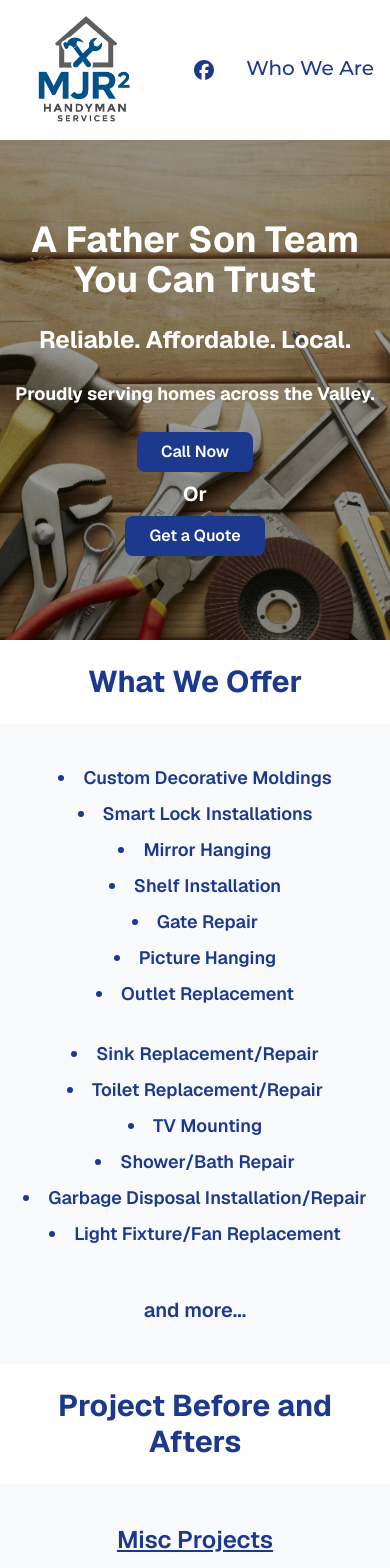
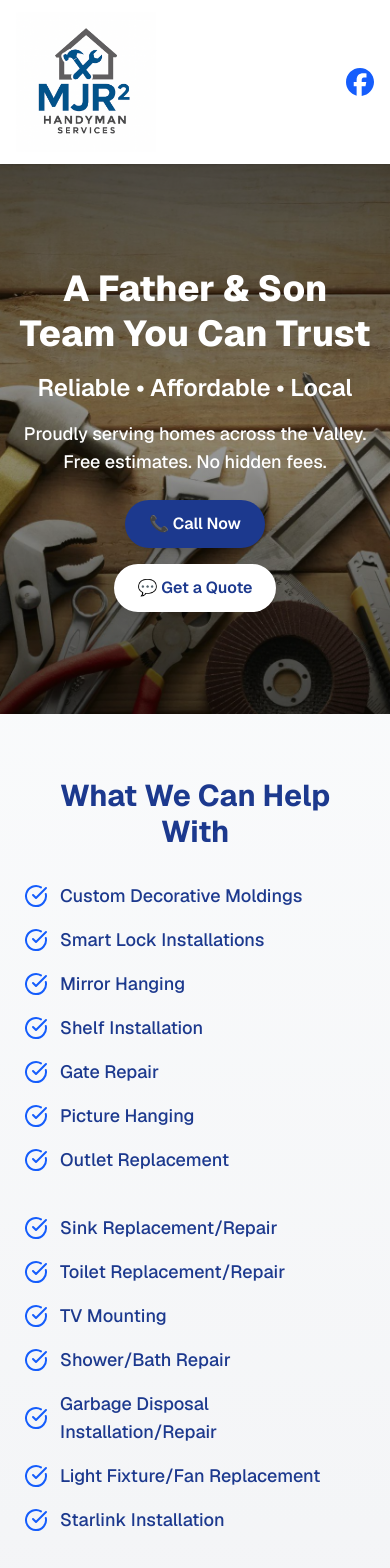
Before and after one commit to Michael-Riordan/mjr-handyman, a Next.js app: page / in a window 390 px wide. Shown: the top 1568 px of the page. Built offline with nearby package versions, Linux system fonts and the light colour scheme.

Commit message:
change how sections look and behave, gpt rewrote for animations and better marketing teqniques

```diff
--- a/src/app/components/Hero.tsx
+++ b/src/app/components/Hero.tsx
@@ -1,48 +1,82 @@
 
 import Image from "next/image";
 import Link from "next/link";
+import { motion } from "framer-motion";
 
 export default function Hero() {
   return (
-        <div className="relative w-full h-[500px] sm:h-[400px] md:h-[500px] text-center">
+    <section className="relative w-full h-[550px] md:h-[600px] text-center overflow-hidden">
+      {/* Background Image */}
       <Image
-            src={"/tools-wallpaper.jpg"}
+        src="/tools-wallpaper.jpg"
         alt="Tools Spread Across Table"
         className="object-cover"
         fill
         priority
       />
 
-            <div className="absolute inset-0 flex flex-col items-center text-white bg-black/40">
-                <h1 className="text-4xl md:text-5xl font-bold pt-20 pb-6">
-                    A Father Son Team You Can Trust
-                </h1>
-                <h2 className= "text-2xl md:text-3xl font-bold pb-6">
-                    Reliable. Affordable. Local.
-                </h2>
-                <h3 className="text-center text-lg text-white font-bold pb-2 px-2 md:pb-6 md:text-2xl">
-                    Proudly serving homes across the Valley.
-                </h3>
-                <a
-                    href="tel:+16316171415"
-                    className="md:hidden"
+      {/* Overlay */}
+      <div className="absolute inset-0 bg-gradient-to-b from-black/70 via-black/40 to-black/70 flex flex-col items-center justify-center text-white px-4">
+
+        {/* Headline */}
+        <motion.h1
+          className="text-4xl md:text-6xl font-extrabold mb-4 leading-tight"
+          initial={{ opacity: 0, y: -40 }}
+          animate={{ opacity: 1, y: 0 }}
+          transition={{ duration: 0.8 }}
         >
-                    <button className="px-6 py-2 bg-blue-900 text-white font-semibold rounded-lg hover:bg-blue-950 hover:cursor-pointer transition mt-4">
-                    Call Now
-                    </button>
+          A Father & Son Team You Can Trust
+        </motion.h1>
+
+        {/* Subheadline */}
+        <motion.h2
+          className="text-2xl md:text-3xl font-semibold mb-4"
+          initial={{ opacity: 0, y: 40 }}
+          animate={{ opacity: 1, y: 0 }}
+          transition={{ delay: 0.3, duration: 0.8 }}
+        >
+          Reliable • Affordable • Local
+        </motion.h2>
+
+        {/* Supporting Line */}
+        <motion.p
+          className="text-lg md:text-xl font-medium mb-6 max-w-2xl"
+          initial={{ opacity: 0 }}
+          animate={{ opacity: 1 }}
+          transition={{ delay: 0.6, duration: 0.8 }}
+        >
+          Proudly serving homes across the Valley. Free estimates. No hidden fees.
+        </motion.p>
+
+        {/* CTAs */}
+        <div className="flex flex-col md:flex-row items-center gap-4">
+          {/* Call Now button (mobile-first) */}
+          <a href="tel:+16316171415">
+            <motion.button
+              whileHover={{ scale: 1.05 }}
+              whileTap={{ scale: 0.95 }}
+              className="px-6 py-3 bg-blue-900 text-white font-semibold rounded-full shadow-lg hover:bg-blue-950 transition"
+            >
+              📞 Call Now
+            </motion.button>
           </a>
-                <span className="hidden md:inline text-white text-3xl font-semibold">
-                    Call or Text: (631) 617-1415
+
+          <span className="hidden md:inline font-semibold text-white">
+            Or text: <span className="underline">(631) 617-1415</span>
           </span>
-                <p className="text-xl font-bold m-2">Or</p>
-                <Link
-                    href="/quote"
+
+          {/* Get a Quote */}
+          <Link href="/quote">
+            <motion.button
+              whileHover={{ scale: 1.05 }}
+              whileTap={{ scale: 0.95 }}
+              className="px-6 py-3 bg-white text-blue-900 font-semibold rounded-full shadow-lg hover:bg-gray-100 transition"
             >
-                    <button className="px-6 py-2 bg-blue-900 text-white font-semibold rounded-lg hover:bg-blue-950 hover:cursor-pointer transition">
-                    Get a Quote
-                    </button>
+              💬 Get a Quote
+            </motion.button>
           </Link>
         </div>
       </div>
+    </section>
   );
 }
--- a/src/app/components/Nav.tsx
+++ b/src/app/components/Nav.tsx
@@ -1,13 +1,26 @@
 'use client';
 import Link from "next/link";
 import Image from "next/image";
-
+import { motion } from "framer-motion";
 
 export default function Nav() {
   return (
-        <header className="bg-white">
-            <nav className="max-w-7xl mx-auto px-4 flex items-center justify-between">
-                <Link href={"/"} className="text-xl font-bold">
+    <motion.header
+      className="bg-white sticky top-0 z-50 shadow-sm"
+      initial={{ y: -50, opacity: 0 }}
+      animate={{ y: 0, opacity: 1 }}
+      transition={{ type: "spring", stiffness: 120, damping: 20 }}
+    >
+      <nav className="max-w-7xl mx-auto px-4 py-3 flex items-center justify-between">
+
+        {/* Logo */}
+        <motion.div
+          className="flex items-center"
+          initial={{ scale: 0.9, opacity: 0 }}
+          animate={{ scale: 1, opacity: 1 }}
+          transition={{ duration: 0.5 }}
+        >
+          <Link href="/">
             <Image
               src="/logo.png"
               alt="MJR Squared Logo"
@@ -16,23 +29,54 @@ export default function Nav() {
               priority
             />
           </Link>
-                <div className="flex flex-row gap-8">
-                    <p className="flex flex-col justify-center items-center gap-2 text-blue-900 text-lg font-bold">
+        </motion.div>
+
+        {/* Navigation Links */}
+        <motion.div
+          className="flex items-center gap-8"
+          initial={{ opacity: 0 }}
+          animate={{ opacity: 1 }}
+          transition={{ delay: 0.3, duration: 0.6 }}
+        >
+          {/* Facebook Icon */}
           <a
             href="https://www.facebook.com/mjrsquaredllc"
             target="_blank"
             rel="noopener noreferrer"
-                            className="text-blue-600 hover:text-blue-900 w-5 h-8 flex items-center"
+            aria-label="Visit us on Facebook"
+            className="hover:scale-110 transition-transform"
           >
-                            <svg role="img" viewBox="0 0 24 24" className="fill-blue-900" xmlns="http://www.w3.org/2000/svg"><title>Facebook</title><path d="M9.101 23.691v-7.98H6.627v-3.667h2.474v-1.58c0-4.085 1.848-5.978 5.858-5.978.401 0 .955.042 1.468.103a8.68 8.68 0 0 1 1.141.195v3.325a8.623 8.623 0 0 0-.653-.036 26.805 26.805 0 0 0-.733-.009c-.707 0-1.259.096-1.675.309a1.686 1.686 0 0 0-.679.622c-.258.42-.374.995-.374 1.752v1.297h3.919l-.386 2.103-.287 1.564h-3.246v8.245C19.396 23.238 24 18.179 24 12.044c0-6.627-5.373-12-12-12s-12 5.373-12 12c0 5.628 3.874 10.35 9.101 11.647Z"/>
+            <svg
+              role="img"
+              viewBox="0 0 24 24"
+              className="w-7 h-7 fill-blue-600 hover:fill-blue-900"
+              xmlns="http://www.w3.org/2000/svg"
+            >
+              <title>Facebook</title>
+              <path d="M9.101 23.691v-7.98H6.627v-3.667h2.474v-1.58c0-4.085 1.848-5.978 5.858-5.978.401 0 .955.042 1.468.103a8.68 8.68 0 0 1 1.141.195v3.325a8.623 8.623 0 0 0-.653-.036 26.805 26.805 0 0 0-.733-.009c-.707 0-1.259.096-1.675.309a1.686 1.686 0 0 0-.679.622c-.258.42-.374.995-.374 1.752v1.297h3.919l-.386 2.103-.287 1.564h-3.246v8.245C19.396 23.238 24 18.179 24 12.044c0-6.627-5.373-12-12-12s-12 5.373-12 12c0 5.628 3.874 10.35 9.101 11.647Z"/>
             </svg>
           </a>
-                    </p>
-                    <ul className="flex space-x-6">
-                        <li><Link href={"/who-we-are"} className=" text-xl text-blue-900 hover:underline">Who We Are</Link></li>
+
+          {/* Menu Links */}
+          <ul className="hidden md:flex space-x-6">
+            <li>
+              <Link
+                href="/who-we-are"
+                className="text-lg font-semibold text-blue-800 hover:text-blue-900 hover:underline transition"
+              >
+                Who We Are
+              </Link>
+            </li>
           </ul>
-                </div>
+
+          {/* CTA Button */}
+          <Link href="/quote" className="hidden sm:block">
+            <button className="px-4 py-2 bg-blue-900 text-white font-bold rounded-full shadow hover:bg-blue-950 transition">
+              Get a Quote
+            </button>
+          </Link>
+        </motion.div>
       </nav>
-        </header>
+    </motion.header>
   );
 }
--- a/src/app/components/ProjectSection.tsx
+++ b/src/app/components/ProjectSection.tsx
@@ -2,125 +2,140 @@ import ProjectCard from "./ProjectCard";
 
 export default function ProjectsSection() {
   return (
-        <section className="bg-gray-50 py-10 px-4 space-y-12">
-            {/* Misc Projects Section */}
+    <section className="bg-gradient-to-b from-gray-50 to-gray-100 py-16 px-6 space-y-16">
+      <div className="max-w-6xl mx-auto">
+                {/* Decorative Moldings */}
                 <div>
-                <h2 className="text-2xl font-semibold mb-6 px-2 text-blue-900 underline text-center">Misc Projects</h2>
-                <div className="flex gap-6 overflow-x-auto px-2 scroll-smooth snap-x snap-mandatory">
-                    <div className="snap-center shrink-0 w-[90vw] max-w-xs px-2">
-                        <ProjectCard
-                            title="LED Mirror Installation"
-                            images={[
-                                "/ProjectCardImages/before-mirror.jpg",
-                                "/ProjectCardImages/after-mirror.jpg"
-                            ]}
-                            description={`Installation of two LED mirrors with clean wiring for modern bathroom lighting.`}
-                        />
-                    </div>
-
-
-                    <div className="snap-center shrink-0 w-[90vw] max-w-xs px-2">
-                        <ProjectCard
-                            title="Ceiling Fan Replacement"
-                            images={[
-                                "/ProjectCardImages/living-room-before.jpg",
-                                "/ProjectCardImages/ceiling-fan.jpeg"
-                            ]}
-                            description={`Replacement of remote controlled ceiling fan on 10 foot ceiling.`}
-                        />
-                    </div>
-
-                    <div className="snap-center shrink-0 w-[90vw] max-w-xs px-2">
-                        <ProjectCard
-                            title="Gate Repair"
-                            images={[
-                                "/ProjectCardImages/before-fence.jpeg",
-                                "/ProjectCardImages/after-fence.jpg"
-                            ]}
-                            description={`Replaced rotted slats with treated wood to restore strength and appearance.`}
-                        />
-                    </div>
-
-                    <div className="snap-center shrink-0 w-[90vw] max-w-xs px-2">
-                        <ProjectCard
-                            title="Custom Furniture Refurbishing"
-                            images={[
-                                "/ProjectCardImages/dresser-before.jpeg",
-                                "/ProjectCardImages/better-dresser-after.jpeg"
-                            ]}
-                            description={`Sanding and painting of both front and sides, with a stain and poly finish on top. All done with customer's design in mind.`}
-                        />
-                    </div>
-                </div>
-
-            {/* Decorative Moldings Section */}
-            <div>
-                <h2 className="text-2xl font-semibold mb-4 px-2 text-blue-900 underline">Decorative Moldings</h2>
-                <div className="flex gap-6 overflow-x-auto px-2 scroll-smooth snap-x snap-mandatory">
-                    <div className="snap-center shrink-0 w-[90vw] max-w-xs px-2">
-                        <ProjectCard
-                            images={[
+                  <h2 className="text-3xl font-bold text-center text-blue-900 mb-8 tracking-tight">
+                    Decorative Moldings
+                  </h2>
+                  <div className="flex gap-6 overflow-x-auto px-2 scroll-smooth snap-x snap-mandatory hide-scrollbar">
+                    {[
+                      {
+                        images: [
                           "/ProjectCardImages/living-room-before.jpg",
                           "/ProjectCardImages/living-room-in-prog.jpg",
                           "/ProjectCardImages/living-room-entire.jpeg",
-                                "/ProjectCardImages/living-room-moldings.jpeg"
-
-                            ]}
-                            description={`Addition of decorative moldings on living room walls, giving the room a more spacious and elegant feel.`}
-                        />
+                          "/ProjectCardImages/living-room-moldings.jpeg",
+                        ],
+                        description:
+                          "Elegant moldings added to living room walls, giving the space a spacious and upscale feel.",
+                      },
+                      {
+                        images: [
+                          "/ProjectCardImages/upstairs-before-moldings.jpg",
+                          "/ProjectCardImages/upstairs-after-moldings.jpg",
+                        ],
+                        description:
+                          "Bedroom moldings installed to create depth and a refined aesthetic.",
+                      },
+                    ].map((project, idx) => (
+                      <div
+                        key={idx}
+                        className="snap-center shrink-0 w-[90vw] max-w-xs px-2"
+                      >
+                        <ProjectCard {...project} />
                       </div>
-
-                    <div className="snap-center shrink-0 w-[90vw] max-w-xs px-2">
-                        <ProjectCard
-                            images={[
-                                "/ProjectCardImages/upstairs-before-moldings.jpg",
-                                "/ProjectCardImages/upstairs-after-moldings.jpg"
-                            ]}
-                            description={`Addition of decorative moldings on bedroom walls, giving the room a more spacious and elegant feel.`}
-                        />
+                    ))}
                   </div>
                 </div>
+            {/* Shelf Installation */}
+            <div>
+              <h2 className="text-3xl font-bold text-center text-blue-900 mb-8 tracking-tight">
+                Shelf Installations
+              </h2>
+              <div className="flex gap-6 overflow-x-auto px-2 scroll-smooth snap-x snap-mandatory hide-scrollbar">
+                {[
+                  {
+                    images: [
+                      "/ProjectCardImages/bathroom-shelf-before.jpg",
+                      "/ProjectCardImages/bathroom-shelf-after.jpg",
+                    ],
+                    description:
+                      "Elegant corner shelf added for clean, space-saving storage.",
+                  },
+                  {
+                    images: [
+                      "/ProjectCardImages/room-1-before.jpg",
+                      "/ProjectCardImages/room-2-after.jpg",
+                    ],
+                    description:
+                      "Mounted a playful, kid-friendly shelf for books and toys.",
+                  },
+                  {
+                    images: [
+                      "/ProjectCardImages/shelf-room2-before.JPG",
+                      "/ProjectCardImages/shelf-room2-after.JPG",
+                    ],
+                    description:
+                      "Custom shelving installed for practical and stylish storage.",
+                  },
+                ].map((project, idx) => (
+                  <div
+                    key={idx}
+                    className="snap-center shrink-0 w-[90vw] max-w-xs px-2"
+                  >
+                    <ProjectCard {...project} />
                   </div>
-
-            {/* Section 1 */}
+                ))}
+              </div>
+            </div>
+        {/* Misc Projects */}
         <div>
-                <h2 className="text-2xl font-semibold mb-4 px-2 text-blue-900 underline">Shelf Installation</h2>
-                <div className="flex gap-6 overflow-x-auto px-2 scroll-smooth snap-x snap-mandatory">
-                    <div className="snap-center shrink-0 w-[90vw] max-w-xs px-2">
-                        <ProjectCard
-                            images={[
-                                "/ProjectCardImages/bathroom-shelf-before.jpg",
-                                "/ProjectCardImages/bathroom-shelf-after.jpg"
-                            ]}
-                            description={`Elegant corner shelf added for clean, space-saving storage.`}
-                        />
+          <h2 className="text-3xl font-bold text-center text-blue-900 mb-8 tracking-tight">
+            Miscellaneous Projects
+          </h2>
+          <div className="flex gap-6 overflow-x-auto px-2 scroll-smooth snap-x snap-mandatory hide-scrollbar">
+            {[
+              {
+                title: "LED Mirror Installation",
+                images: [
+                  "/ProjectCardImages/before-mirror.jpg",
+                  "/ProjectCardImages/after-mirror.jpg",
+                ],
+                description:
+                  "Installation of two LED mirrors with clean wiring for modern bathroom lighting.",
+              },
+              {
+                title: "Ceiling Fan Replacement",
+                images: [
+                  "/ProjectCardImages/living-room-before.jpg",
+                  "/ProjectCardImages/ceiling-fan.jpeg",
+                ],
+                description:
+                  "Replacement of remote-controlled ceiling fan on 10-foot ceiling.",
+              },
+              {
+                title: "Gate Repair",
+                images: [
+                  "/ProjectCardImages/before-fence.jpeg",
+                  "/ProjectCardImages/after-fence.jpg",
+                ],
+                description:
+                  "Replaced rotted slats with treated wood to restore strength and appearance.",
+              },
+              {
+                title: "Custom Furniture Refurbishing",
+                images: [
+                  "/ProjectCardImages/dresser-before.jpeg",
+                  "/ProjectCardImages/better-dresser-after.jpeg",
+                ],
+                description:
+                  "Sanding and painting with a stained and poly-finished top, designed to customer’s taste.",
+              },
+            ].map((project, idx, title) => (
+              <div
+                key={idx}
+                className="snap-center shrink-0 w-[90vw] max-w-xs px-2"
+              >
+                <ProjectCard {...project} />
               </div>
-
-                    <div className="snap-center shrink-0 w-[90vw] max-w-xs px-2">
-                        <ProjectCard
-                            images={[
-                                "/ProjectCardImages/room-1-before.jpg",
-                                "/ProjectCardImages/room-2-after.jpg"
-                            ]}
-                            description={`Mounted a fun, kid-friendly shelf for books and toys.`}
-                        />
-                    </div>
-
-                    <div className="snap-center shrink-0 w-[90vw] max-w-xs px-2">
-                        <ProjectCard
-                            images={[
-                                "/ProjectCardImages/shelf-room2-before.JPG",
-                                "/ProjectCardImages/shelf-room2-after.JPG"
-                            ]}
-                            description={`Mounted a fun, kid-friendly shelf for books and toys.`}
-                        />
+            ))}
           </div>
         </div>
 
 
       </div>
-
-            </div>
     </section>
-    )
+  );
 }
--- a/src/app/components/ServicesSection.tsx
+++ b/src/app/components/ServicesSection.tsx
@@ -1,26 +1,92 @@
+'use client';
+import { CheckCircle } from "lucide-react";
+import { motion } from "framer-motion";
+
 export default function ProjectSection() {
+  const servicesLeft = [
+    "Custom Decorative Moldings",
+    "Smart Lock Installations",
+    "Mirror Hanging",
+    "Shelf Installation",
+    "Gate Repair",
+    "Picture Hanging",
+    "Outlet Replacement",
+  ];
+
+  const servicesRight = [
+    "Sink Replacement/Repair",
+    "Toilet Replacement/Repair",
+    "TV Mounting",
+    "Shower/Bath Repair",
+    "Garbage Disposal Installation/Repair",
+    "Light Fixture/Fan Replacement",
+    "Starlink Installation"
+  ];
+
+  // Animation variant for each service
+  const serviceVariants: any = {
+    hidden: { opacity: 0, scale: 0.95 },
+    visible: {
+      opacity: 1,
+      scale: [1, 1.05, 1], // subtle grow/shrink
+      transition: {
+        duration: 1.2,
+        repeat: Infinity,
+        repeatDelay: 2,
+        ease: "easeInOut",
+      }
+    }
+  };
+
   return (
-        <section className="bg-gray-50 py-10 px-4 space-y-12">
-            <div className="max-w-3xl mx-auto grid grid-cols-1 sm:grid-cols-2 gap-8 text-center text-blue-900 text-lg font-semibold">
-                <ol className="list-disc list-inside space-y-2">
-                    <li>Custom Decorative Moldings</li>
-                    <li>Smart Lock Installations</li>
-                    <li>Mirror Hanging</li>
-                    <li>Shelf Installation</li>
-                    <li>Gate Repair</li>
-                    <li>Picture Hanging</li>
-                    <li>Outlet Replacement</li>
-                </ol>
-                <ol className="list-disc list-inside space-y-2">
-                    <li>Sink Replacement/Repair</li>
-                    <li>Toilet Replacement/Repair</li>
-                    <li>TV Mounting</li>
-                    <li>Shower/Bath Repair</li>
-                    <li>Garbage Disposal Installation/Repair</li>
-                    <li>Light Fixture/Fan Replacement</li>
-                </ol>
+    <section className="bg-gradient-to-b from-gray-50 to-gray-100 py-16 px-6">
+      <div className="max-w-5xl mx-auto text-center">
+        <h2 className="text-3xl md:text-4xl font-bold text-blue-900 mb-8">
+          What We Can Help With
+        </h2>
+
+        <div className="grid grid-cols-1 sm:grid-cols-2 gap-10 text-left">
+          {/* Left column */}
+          <ul className="space-y-4">
+            {servicesLeft.map((service, idx) => (
+              <motion.li
+                key={idx}
+                className="flex items-center gap-3 text-lg font-medium text-blue-900 hover:text-blue-700 transition-colors"
+                variants={serviceVariants}
+                initial="hidden"
+                whileInView="visible"
+                viewport={{ once: true, amount: 0.3 }}
+                style={{ originY: 0.5 }}
+              >
+                <CheckCircle className="w-6 h-6 text-blue-600 flex-shrink-0" />
+                {service}
+              </motion.li>
+            ))}
+          </ul>
+
+          {/* Right column */}
+          <ul className="space-y-4">
+            {servicesRight.map((service, idx) => (
+              <motion.li
+                key={idx}
+                className="flex items-center gap-3 text-lg font-medium text-blue-900 hover:text-blue-700 transition-colors"
+                variants={serviceVariants}
+                initial="hidden"
+                whileInView="visible"
+                viewport={{ once: true, amount: 0.3 }}
+                style={{ originY: 0.5 }}
+              >
+                <CheckCircle className="w-6 h-6 text-blue-600 flex-shrink-0" />
+                {service}
+              </motion.li>
+            ))}
+          </ul>
         </div>
-            <p className="text-center text-blue-900 text-xl font-semibold">and more...</p>
+
+        <p className="mt-10 text-blue-800 text-xl font-semibold italic">
+          ...and much more. If it needs fixing, we’ve got you covered!
+        </p>
+      </div>
     </section>
   );
 }
--- a/src/app/page.tsx
+++ b/src/app/page.tsx
@@ -10,9 +10,7 @@ export default function Home() {
     <div className="font-sans min-h-screen w-screen">
       <main className="flex flex-col text-center">
         <Hero />
-        <h2 className="text-center text-3xl text-blue-900 font-bold p-6">What We Offer</h2>
         <ServicesSection />
-        <h2 className="text-center text-3xl text-blue-900 font-bold p-6">Project Before and Afters</h2>
         <ProjectsSection />
       </main>
     </div>
```
Also changed, not shown: src/app/components/Footer.tsx (+35 -8 lines), src/app/components/ProfileCard.tsx (+18 -13 lines), src/app/components/ProjectCard.tsx (+34 -13 lines), src/app/quote/page.tsx (+52 -41 lines). Lines whose indentation alone changed are shown as unchanged.
